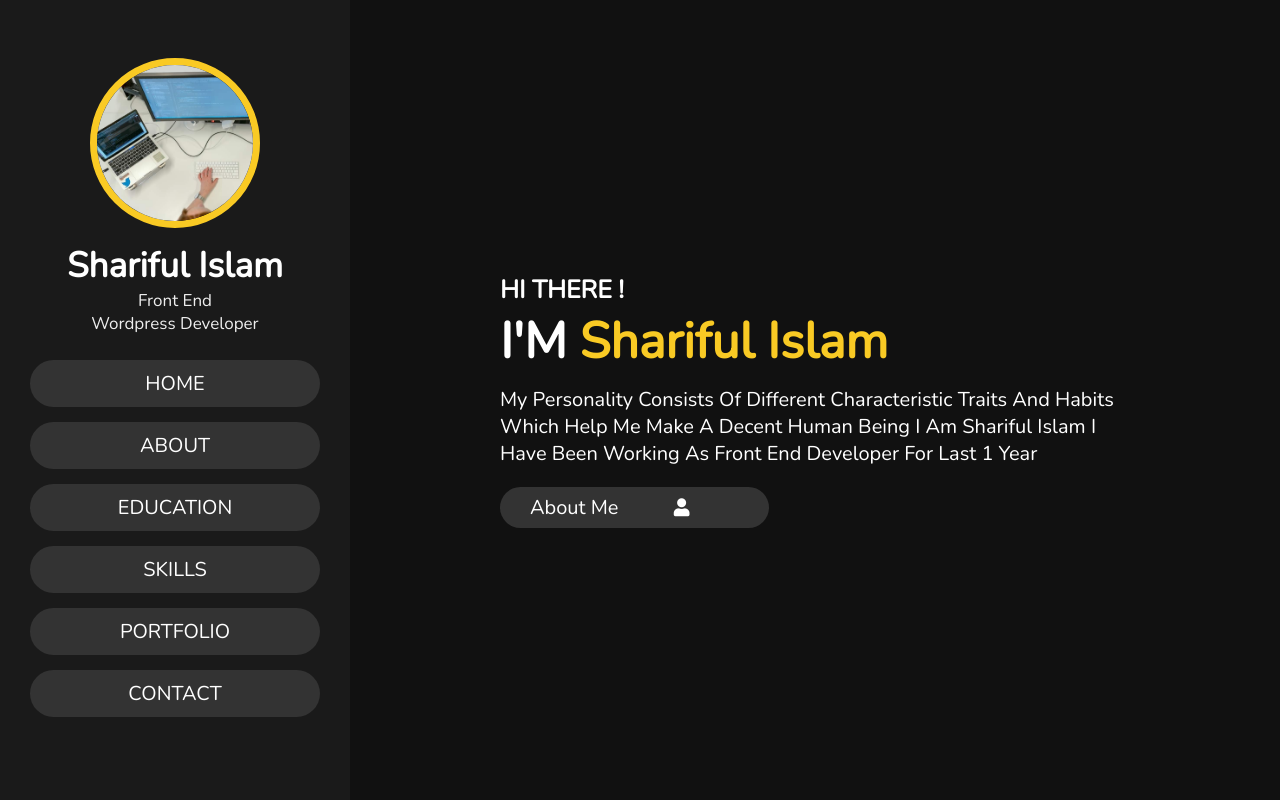
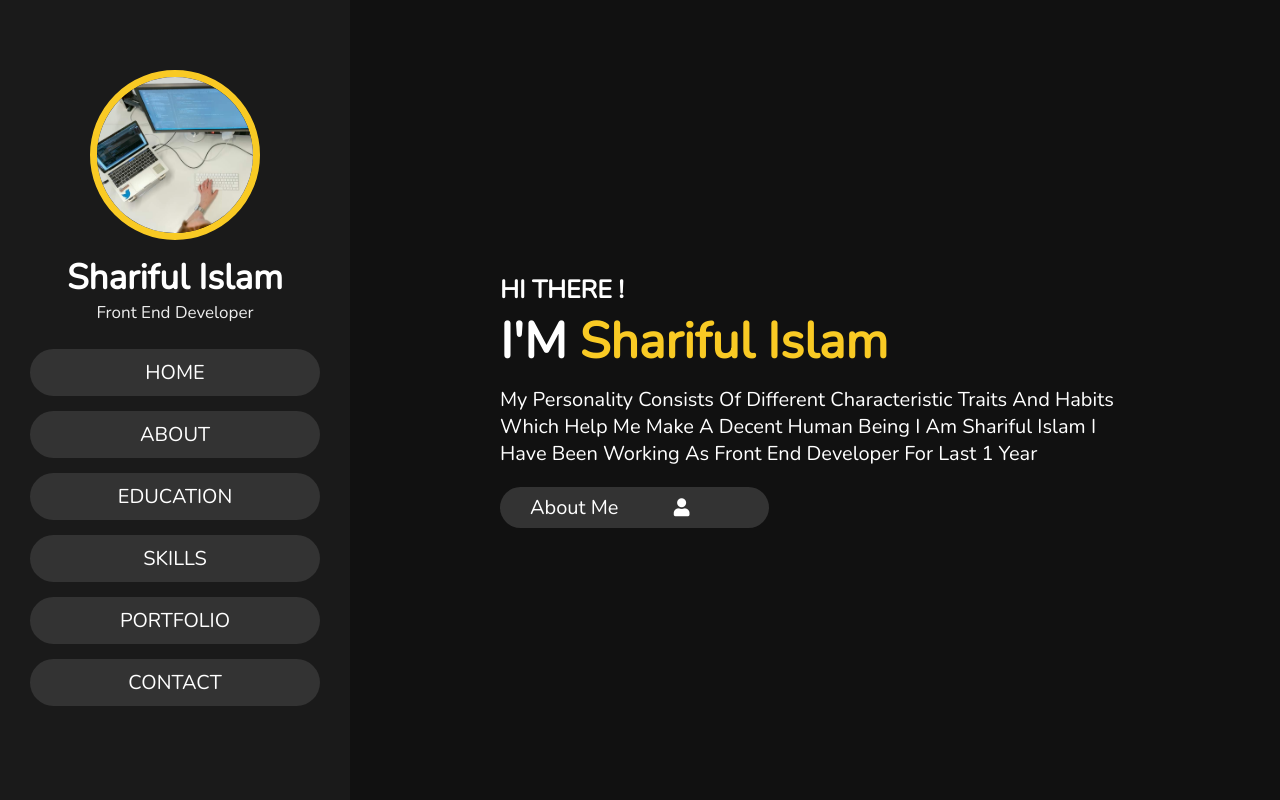
Before and after one commit to sharifulislm/my.personal.site, a plain HTML site: page Index.html in a window 1280 px wide. Shown: the top 800 px of the page. Drawn offline with nearby package versions, Linux system fonts and the light colour scheme.

Commit message:
added new

```diff
--- a/Index.html
+++ b/Index.html
@@ -26,8 +26,8 @@
 		<div class="user">
 			<img src="photo/shariful islam.jpg"alt="shariful">
 			<h3 class="name"> Shariful islam</h3>
-			<p class="post"> front end </p>
-			<p class="post">  Wordpress developer</p>
+			<p class="post"> front end developer</p>
+
 <!--			<p class="post2"> </p>-->
 
 		</div>
```
